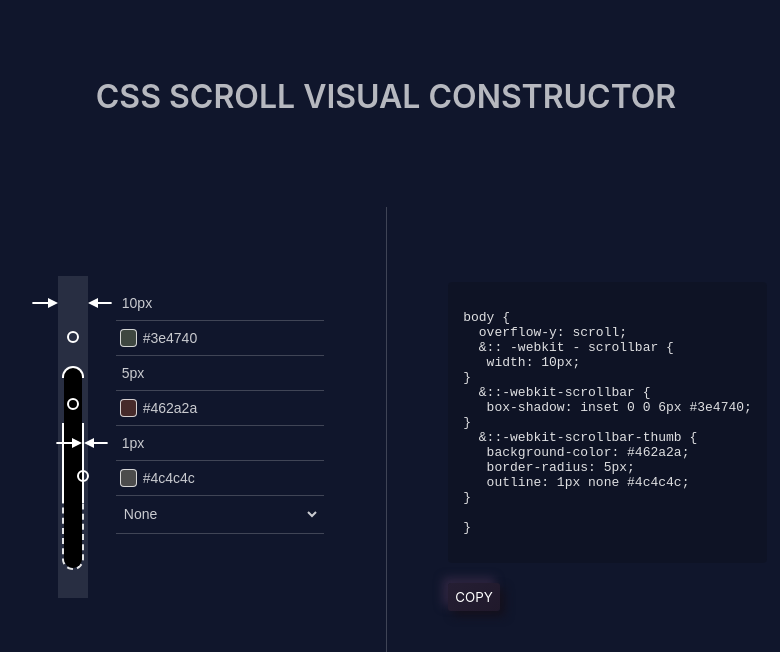
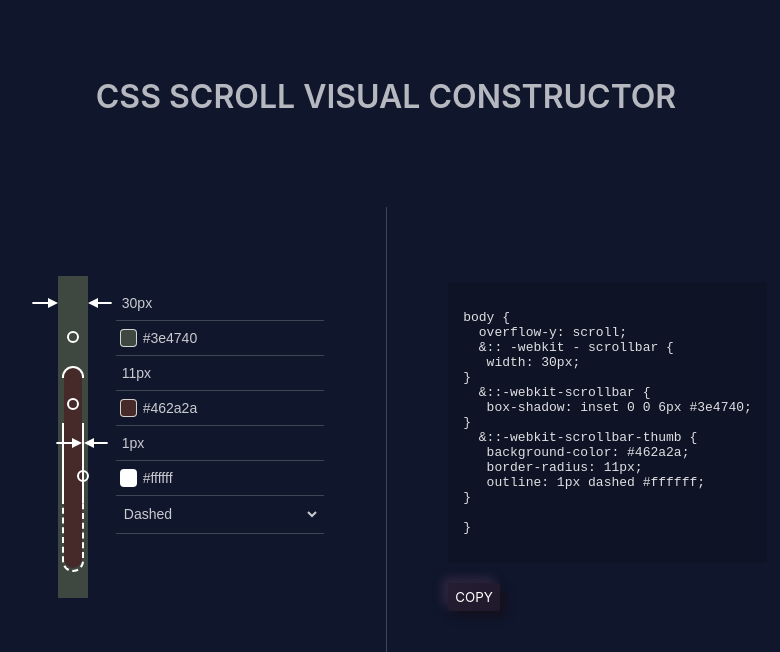
Before and after one commit to Dompower25/scroll-generator-react, a React (Vite) app: page / in a window 1280 px wide. Shown: the top 652 px of the page, without its empty margins (254-1034 px from the left). Built offline with nearby package versions, Linux system fonts and the light colour scheme.

Commit message:
created dynamic styles change

```diff
--- a/src/components/scrollbar/index.tsx
+++ b/src/components/scrollbar/index.tsx
@@ -1,35 +1,45 @@
 import { FC } from "react";
-import style from './style.module.scss';
+import styles from './style.module.scss';
 
 interface IScrollbar {
+    scrollbarWidth: string;
+    scrollbarShadowColor: string;
+    roundSize: string;
+    scrollbarColor: string;
+    outlineSize: string;
+    outlineColor: string;
+    outlineStyle: string;
 
 }
 
-const Scrollbar: FC<IScrollbar> = ({ }) => {
+const Scrollbar: FC<IScrollbar> = ({ scrollbarWidth, scrollbarShadowColor, roundSize, scrollbarColor, outlineSize, outlineColor, outlineStyle }) => {
 
     return (
         <>
-            <div className={style.scrollbar}>
-                <div className={style.arrowBlock}>
-                    <div className={`${style.arrowRigth} ${style.arrowRigthPosition}`} />
-                    <div className={`${style.arrowLeft} ${style.arrowLeftPosition}`} />
+            <div className={styles.scrollbar} style={{ width: scrollbarWidth, background: scrollbarShadowColor }}>
+                <div className={styles.arrowBlock}>
+                    <div className={`${styles.arrowRigth} ${styles.arrowRigthPosition}`} />
+                    <div className={`${styles.arrowLeft} ${styles.arrowLeftPosition}`} style={{}} />
                 </div>
-                <div className={`${style.circle} ${style.boxShadowPosition}`} />
-                <div className={style.arrowThumbBlock}>
-                    <div className={`${style.arrowRigth} ${style.arrowRigthPositionInThumb}`} />
-                    <div className={`${style.arrowLeft} ${style.arrowLeftPositionInThumb}`} />
+                <div className={`${styles.circle} ${styles.boxShadowPosition}`} />
+                <div className={styles.arrowThumbBlock}>
+                    <div className={`${styles.arrowRigth} ${styles.arrowRigthPositionInThumb}`} />
+                    <div className={`${styles.arrowLeft} ${styles.arrowLeftPositionInThumb}`} />
                 </div>
-                <div className={style.scrollbarBlock}>
-                    <div className={style.scrollbarThumb}>
-                        <div className={`${style.circle} ${style.scrollbarPosition}`} />
-                        <div className={`${style.circle} ${style.circleColorBorderPosition}`} />
+                <div className={styles.scrollbarBlock} >
+                    <div className={styles.scrollbarThumb} style={{ background: scrollbarColor, borderRadius: roundSize, }}>
+                        <div className={`${styles.circle} ${styles.scrollbarPosition}`} />
+                        <div className={`${styles.circle} ${styles.circleColorBorderPosition}`} />
                     </div>
 
-                    <div className={style.backGroundScrollbarThumbTop}></div>
-                    <div className={style.backGroundScrollbarThumbMidle}></div>
-                    <div className={style.backGroundScrollbarThumbBottom}></div>
+                    <div className={styles.backGroundScrollbarThumbTop} style={{ borderRadius: roundSize, borderColor: outlineColor }}></div>
+                    <div className={styles.backGroundScrollbarThumbMidle} style={{ borderColor: outlineColor }}></div>
+                    <div className={styles.backGroundScrollbarThumbBottom} style={{
+                        borderColor: outlineColor,
+                        borderStyle: outlineStyle,
+                    }}></div>
                 </div>
-            </div>
+            </div >
         </>
     )
 
--- a/src/components/scrollbar/style.module.scss
+++ b/src/components/scrollbar/style.module.scss
@@ -1,10 +1,8 @@
 .scrollbar {
     // position: absolute;
-    width: 30px; //управление параметром из JavaScript
     height: 322px; //выполнить оптимизацию! не оставлять фиксированную величину!
 
     margin-right: 5px;
-    background: rgba(255, 255, 255, 0.1); //удалить ??
     // margin-right: 60px; //удалить
 
 
@@ -95,7 +93,6 @@
 
     .circle {
         position: relative;
-        //значение подобрать в зависимости от высоты строк ввода
 
         left: 30%;
         width: 8px;
@@ -119,8 +116,6 @@
             left: 2px;
             width: 18px;
             height: 200px;
-            background-color: rgba(0, 0, 0, 1);
-            border-radius: 11px;
 
             .scrollbarPosition {
                 overflow: hidden;
@@ -135,7 +130,7 @@
             top: 78px;
             width: 22px;
             height: 23px;
-            border-radius: 12px;
+            border-radius: 11px;
             border-top: 2px solid #ffffff;
             border-top-width: 12px;
         }
--- a/src/components/wrapper/index.tsx
+++ b/src/components/wrapper/index.tsx
@@ -27,19 +27,19 @@ const Wrapper = ({ }) => {
   const [showCopyInfo, setShowCopyInfo] = useState(false)
   const [executionCopy, setExecutionCopy] = useState(Boolean)
 
-  const [scrollbarWidth, setScrollbarWidth] = useState('10')
+  const [scrollbarWidth, setScrollbarWidth] = useState('30')
   const [scrollbarShadowColor, setScrollbarShadowColor] = useState('#3e4740')
+  const [roundSize, setRoundSize] = useState('11')
   const [scrollbarColor, setScrollbarColor] = useState('#462a2a')
-  const [roundSize, setRoundSize] = useState('5')
   const [outlineSize, setOutlineSize] = useState('1')
-  const [outlineStyle, setOutlineStyle] = useState('none')
-  const [outlineColor, setOutlineColor] = useState('#4c4c4c')
+  const [outlineColor, setOutlineColor] = useState('#ffffff')
+  const [outlineStyle, setOutlineStyle] = useState('dashed')
 
   const [cssClass, setCssClass] = useState('')
 
   useEffect(() => {
     setCssClass(
-  `${generateCssStyles(' &:: -webkit - scrollbar', {
+      `${generateCssStyles(' &:: -webkit - scrollbar', {
         'width': `${scrollbarWidth}`,
       }, 3)}
   ${generateCssStyles('&::-webkit-scrollbar', {
@@ -72,7 +72,14 @@ const Wrapper = ({ }) => {
       <div className={styles.scrollbar_style_block}>
         <section>
           <div className={styles.scrollbar_box}>
-            <Scrollbar/>
+            <Scrollbar
+              scrollbarWidth={scrollbarWidth}
+              scrollbarShadowColor={scrollbarShadowColor}
+              roundSize={roundSize}
+              scrollbarColor={scrollbarColor}
+              outlineSize={outlineSize}
+              outlineColor={outlineColor}
+              outlineStyle={outlineStyle} />
             {/* <div className={styles.scrollbar}>
               <img src="../public/Group11.svg" alt="scrollbar" />
             </div> */}
```
